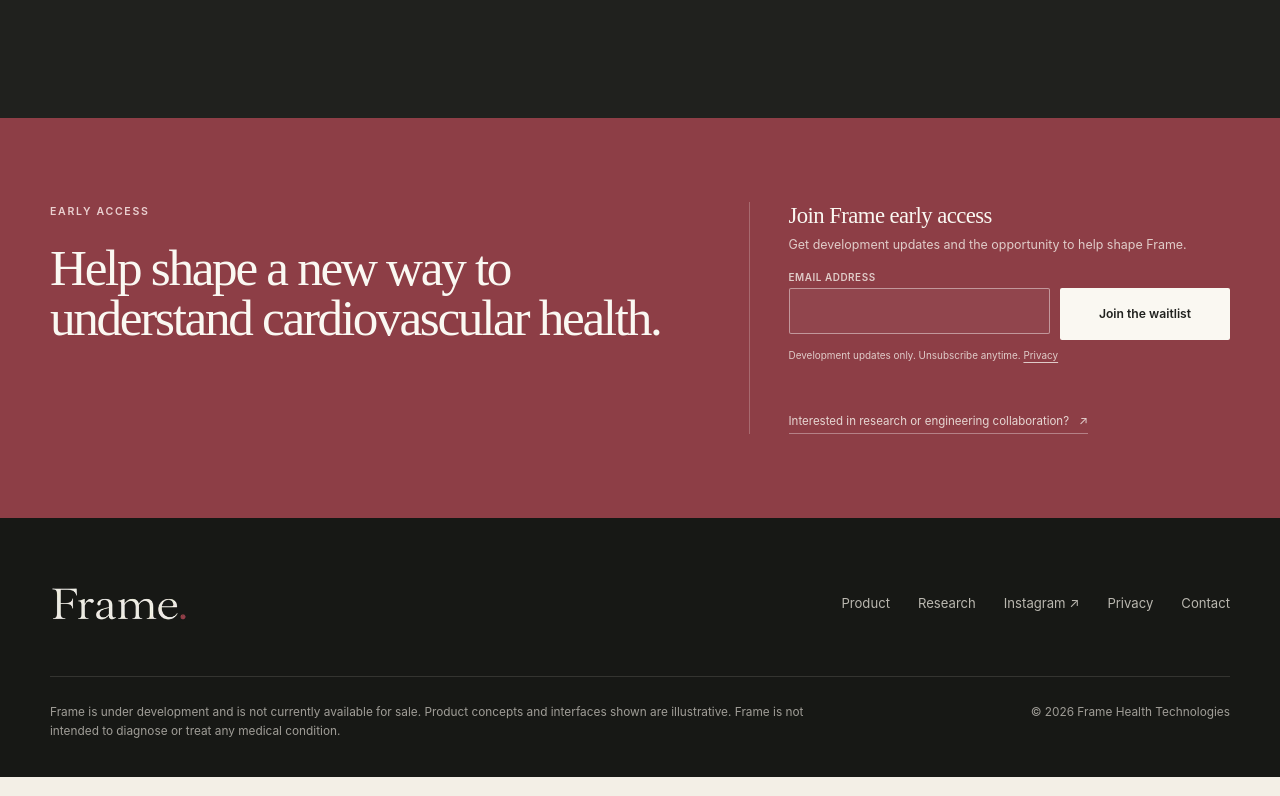
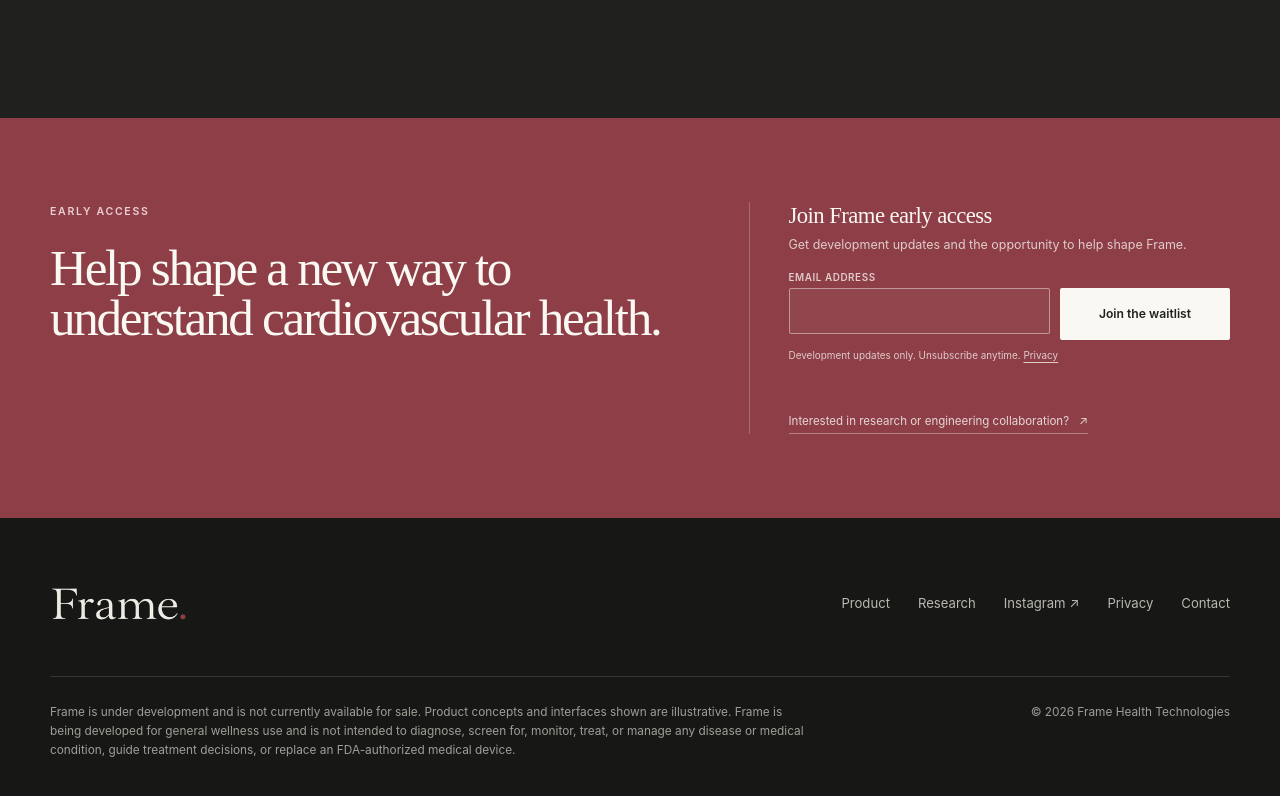
Before and after one commit to Suvan-goel/Frame-Landing-Page, a Next.js app: page / in a window 1280 px wide. Shown: the part 3846-4642 px from the top of the page. Built offline with nearby package versions, Linux system fonts and the light colour scheme.

Commit message:
Strengthen homepage footer disclaimer

```diff
--- a/app/page.tsx
+++ b/app/page.tsx
@@ -371,8 +371,10 @@ export default async function Home() {
         <div className="container footer-bottom">
           <p>
             Frame is under development and is not currently available for sale.
-            Product concepts and interfaces shown are illustrative. Frame is not
-            intended to diagnose or treat any medical condition.
+            Product concepts and interfaces shown are illustrative. Frame is being
+            developed for general wellness use and is not intended to diagnose,
+            screen for, monitor, treat, or manage any disease or medical condition,
+            guide treatment decisions, or replace an FDA-authorized medical device.
           </p>
           <p>© {new Date().getFullYear()} Frame Health Technologies</p>
         </div>
```
Also changed, not shown: 1 other file (tests, documents, lock files or other folders).
